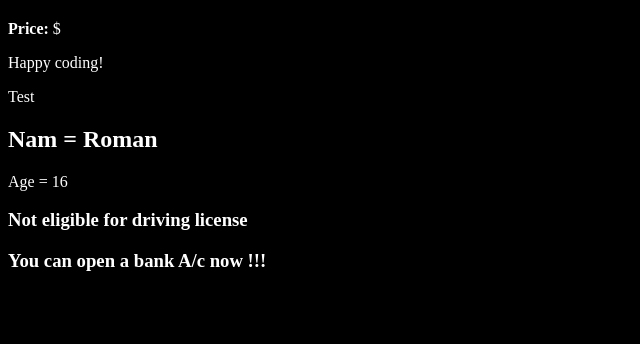
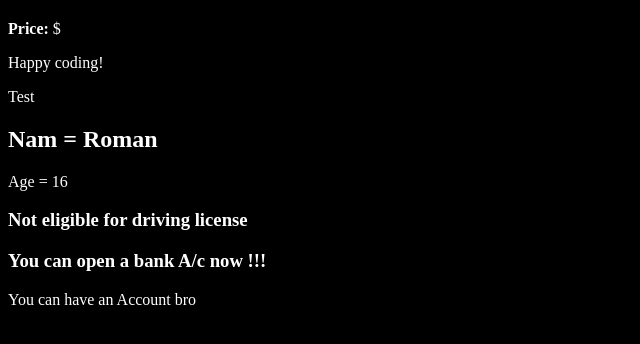
Before and after one commit to Shakhoyat/React-with-vite101, a React (Vite) app in the folder vite-project-101/: page / in a window 1280 px wide. Shown: the top 344 px of the page, without its empty margins (0-640 px from the left). Built offline with nearby package versions, Linux system fonts and the light colour scheme.

Commit message:
alternate of ternary if statements only

```diff
--- a/vite-project-101/src/components/Person3.jsx
+++ b/vite-project-101/src/components/Person3.jsx
@@ -11,6 +11,9 @@ const Person3 = ({ name, age, pancard }) => {
             <p>
                 {pancard ? <h3>You can open  a bank A/c now !!!</h3> : " "}
             </p>
+            <p>
+                {(pancard == true) && <p>You can have an Account bro </p>}
+            </p>
         </div>
     )
 }
```
